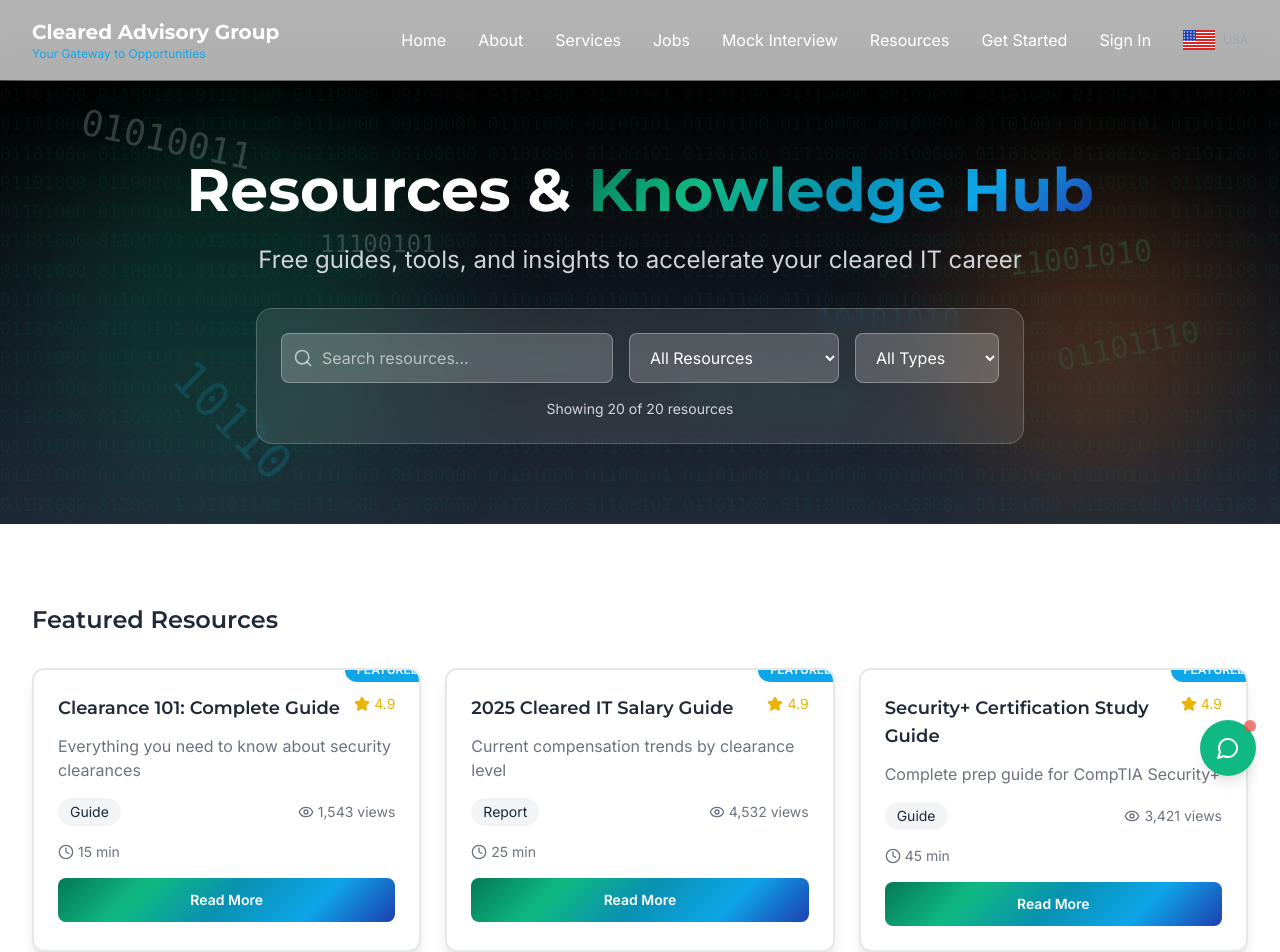
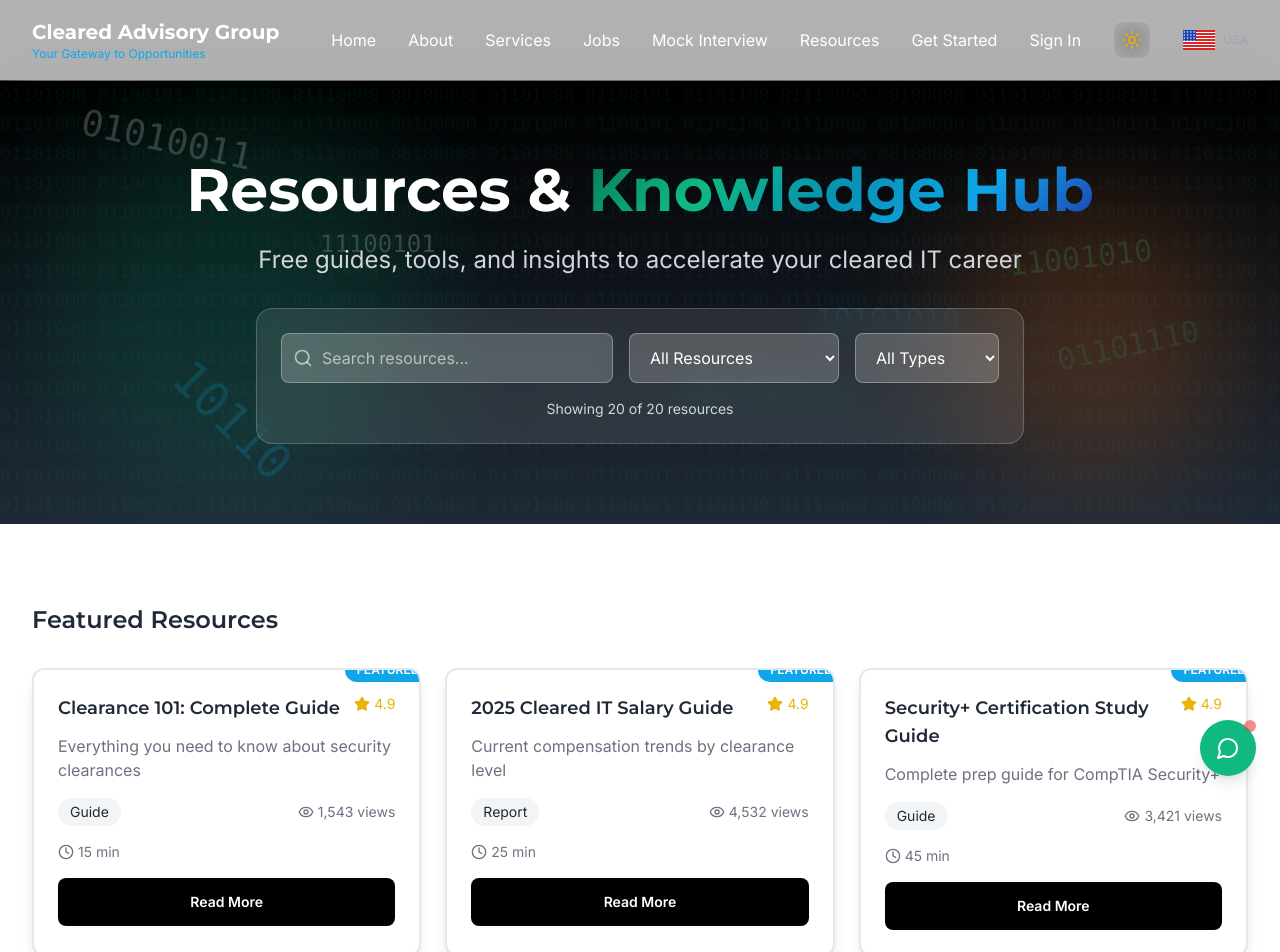
Before and after one commit to johnnyb439/cagpublicmerge, a Next.js app: page /resources in a window 1280 px wide. Shown: the top 952 px of the page. Built offline with nearby package versions, Linux system fonts and the light colour scheme.

Commit message:
Add dark mode toggle feature
- Created ThemeToggle component with sun/moon icons
- Added theme toggle to navbar (desktop and mobile)
- Configured Tailwind for dark mode support
- Updated global CSS with dark mode styles
- Theme preference saved to localStorage
- Smooth transitions between themes

```diff
--- a/app/globals.css
+++ b/app/globals.css
@@ -9,7 +9,7 @@
   }
 
   body {
-    @apply font-inter text-ops-charcoal;
+    @apply font-inter text-ops-charcoal bg-white dark:bg-command-black dark:text-white transition-colors duration-300;
   }
 
   h1, h2, h3, h4, h5, h6 {
@@ -31,7 +31,7 @@
   }
 
   .card {
-    @apply bg-white rounded-xl shadow-lg p-6 transition-all duration-300 hover:shadow-xl hover:-translate-y-1;
+    @apply bg-white dark:bg-ops-charcoal dark:border dark:border-gray-700 rounded-xl shadow-lg p-6 transition-all duration-300 hover:shadow-xl hover:-translate-y-1;
   }
 
   /* Glass-morphism Effects */
--- a/app/resources/page.tsx
+++ b/app/resources/page.tsx
@@ -624,25 +624,25 @@ export default function ResourcesPage() {
                       {resource.downloadable && resource.downloadPath ? (
                         <button
                           onClick={() => handleDownload(resource.downloadPath)}
-                          className="flex-1 btn-primary text-sm"
+                          className="flex-1 btn-secondary text-sm"
                         >
                           Download
                         </button>
                       ) : resource.interactive && resource.id === 'clearance-timeline' ? (
                         <button
                           onClick={() => setShowCalculator(true)}
-                          className="flex-1 btn-primary text-sm"
+                          className="flex-1 btn-secondary text-sm"
                         >
                           Open Calculator
                         </button>
                       ) : resource.type === 'video' ? (
-                        <button className="flex-1 btn-primary text-sm">
+                        <button className="flex-1 btn-secondary text-sm">
                           Watch Video
                         </button>
                       ) : (
                         <button
                           onClick={() => setSelectedResource(resource)}
-                          className="flex-1 btn-primary text-sm"
+                          className="flex-1 btn-secondary text-sm"
                         >
                           Read More
                         </button>
@@ -748,7 +748,7 @@ export default function ResourcesPage() {
                             onClick={() => setSelectedResource(resource)}
                             className="flex-1 btn-secondary text-sm"
                           >
-                            Access
+                            Read More
                           </button>
                         )}
                       </div>
--- a/components/Navbar.tsx
+++ b/components/Navbar.tsx
@@ -4,6 +4,7 @@ import { useState, useEffect } from 'react'
 import Link from 'next/link'
 import Image from 'next/image'
 import { Menu, X, User } from 'lucide-react'
+import ThemeToggle from './ThemeToggle'
 
 export default function Navbar() {
   const [isOpen, setIsOpen] = useState(false)
@@ -70,6 +71,9 @@ export default function Navbar() {
               </Link>
             )}
 
+            {/* Theme Toggle */}
+            <ThemeToggle />
+
             {/* American Flag */}
             <div className="flex items-center space-x-2 ml-4">
               <div className="w-8 h-5 relative bg-patriot-red">
@@ -124,6 +128,12 @@ export default function Navbar() {
               </Link>
             ))}
 
+            {/* Theme Toggle in Mobile */}
+            <div className="border-t border-gray-700 mt-4 pt-4 flex items-center justify-between">
+              <span className="text-white">Theme</span>
+              <ThemeToggle />
+            </div>
+
             {/* User Account Links in Mobile */}
             <div className="border-t border-gray-700 mt-4 pt-4">
               {user ? (
--- /dev/null
+++ b/components/ThemeToggle.tsx
@@ -0,0 +1,59 @@
+'use client'
+
+import { useState, useEffect } from 'react'
+import { Moon, Sun } from 'lucide-react'
+import { motion } from 'framer-motion'
+
+export default function ThemeToggle() {
+  const [darkMode, setDarkMode] = useState(false)
+
+  useEffect(() => {
+    // Check for saved theme preference or default to light mode
+    const savedTheme = localStorage.getItem('theme')
+    const prefersDark = window.matchMedia('(prefers-color-scheme: dark)').matches
+
+    if (savedTheme === 'dark' || (!savedTheme && prefersDark)) {
+      setDarkMode(true)
+      document.documentElement.classList.add('dark')
+    } else {
+      setDarkMode(false)
+      document.documentElement.classList.remove('dark')
+    }
+  }, [])
+
+  const toggleTheme = () => {
+    if (darkMode) {
+      document.documentElement.classList.remove('dark')
+      localStorage.setItem('theme', 'light')
+      setDarkMode(false)
+    } else {
+      document.documentElement.classList.add('dark')
+      localStorage.setItem('theme', 'dark')
+      setDarkMode(true)
+    }
+  }
+
+  return (
+    <motion.button
+      onClick={toggleTheme}
+      className="relative p-2 rounded-lg glass-button hover:bg-white/20 transition-all duration-300"
+      whileTap={{ scale: 0.95 }}
+      aria-label={darkMode ? 'Switch to light mode' : 'Switch to dark mode'}
+    >
+      <motion.div
+        initial={false}
+        animate={{
+          rotate: darkMode ? 180 : 0,
+          scale: darkMode ? 0.8 : 1
+        }}
+        transition={{ duration: 0.3 }}
+      >
+        {darkMode ? (
+          <Moon className="w-5 h-5 text-yellow-400" />
+        ) : (
+          <Sun className="w-5 h-5 text-yellow-500" />
+        )}
+      </motion.div>
+    </motion.button>
+  )
+}
--- a/tailwind.config.ts
+++ b/tailwind.config.ts
@@ -1,6 +1,7 @@
 import type { Config } from 'tailwindcss'
 
 const config: Config = {
+  darkMode: 'class',
   content: [
     './pages/**/*.{js,ts,jsx,tsx,mdx}',
     './components/**/*.{js,ts,jsx,tsx,mdx}',
```
Also changed, not shown: .claude/settings.local.json.
